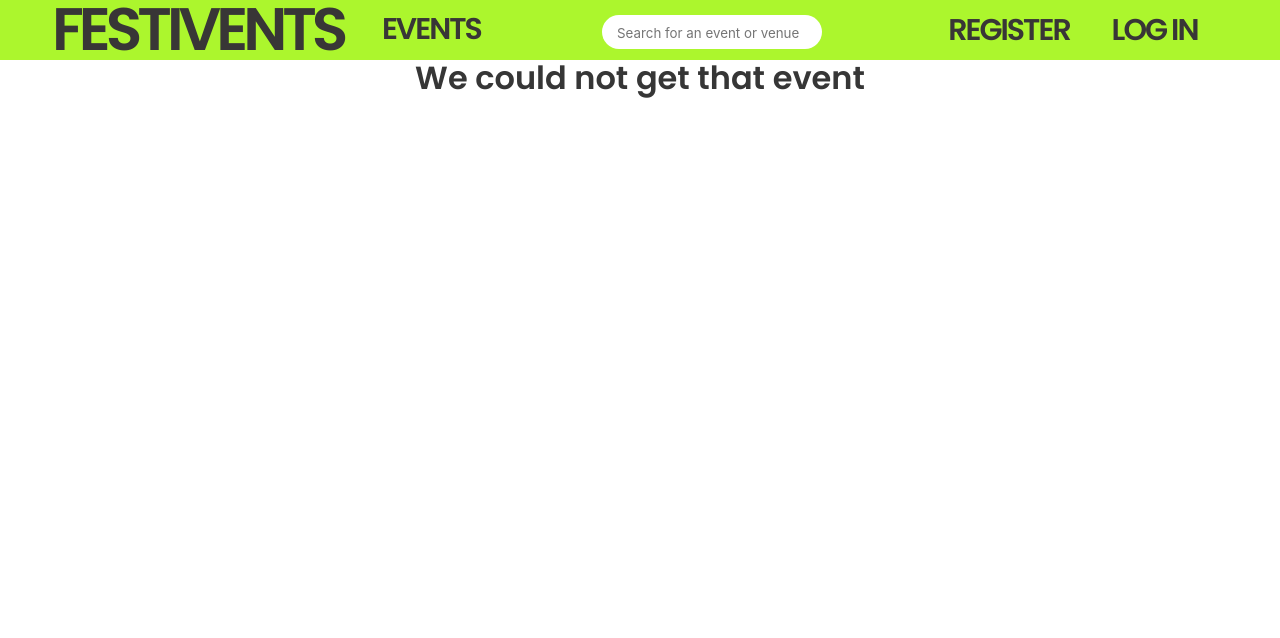
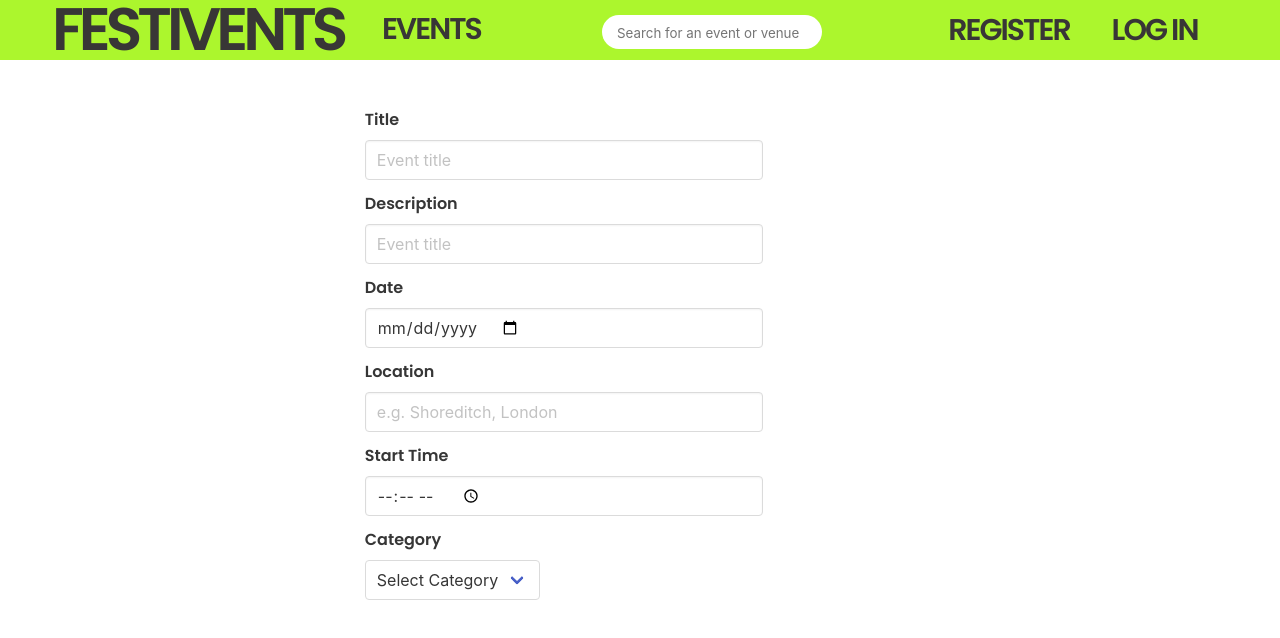
Before and after one commit to JamieJoahill/SEI-59-Project-4, a React (Create React App) app in the folder client/: page /events/new in a window 1280 px wide. Shown: the top 638 px of the page. Built offline with nearby package versions, Linux system fonts and the light colour scheme; no server answers.

Commit message:
AddEvent Component

```diff
--- a/client/src/App.js
+++ b/client/src/App.js
@@ -6,6 +6,8 @@ import ShowEvents from './components/ShowEvents'
 import Register from './components/Register.js'
 import Login from './components/Login'
 import ShowEvent from './components/ShowEvent'
+import AddEvent from './components/AddEvent'
+import AddVenue from './components/AddVenue'
 
 const App = () => {
   return (
@@ -14,7 +16,9 @@ const App = () => {
       <Switch>
         <Route exact path="/" component={Home} />
         <Route exact path="/events" component={ShowEvents} />
+        <Route exact path="/events/new" component={AddEvent} />
         <Route exact path="/events/:id/" component={ShowEvent} />
+        <Route exact path="/venues/new" component={AddVenue} />
         <Route exact path="/register" component={Register} />
         <Route exact path="/login" component={Login} />
       </Switch>
--- /dev/null
+++ b/client/src/components/AddEvent.js
@@ -0,0 +1,101 @@
+import React, { useState } from 'react'
+
+const AddEvent = () => {
+
+  const [formData, setFormData] = useState({
+    title: '',
+    description: '',
+    date: '',
+    photo: '',
+    location: '',
+    start_time: '',
+    finish_time: '',
+  })
+
+  const [errorData, setErrorData] = useState({
+    title: '',
+    description: '',
+    date: '',
+    photo: '',
+    location: '',
+    start_time: '',
+    finish_time: '',
+  })
+
+
+  return (
+    <form className="section container columns">
+
+      <div className="column is-two-fifths container">
+
+        <div className="field is-two-fifths container">
+          <label className="label">Title</label>
+          <div className="control">
+            <input type="text" className="input" placeholder="Event title"/>
+          </div>
+        </div>
+
+        <div className="field is-two-fifths container">
+          <label className="label">Description</label>
+          <div className="control">
+            <input type="text" className="input" placeholder="Event title"/>
+          </div>
+        </div>
+
+        {/* Date */}
+        <div className="field is-two-fifths container">
+          <label className="label">Date</label>
+          <div className="control">
+            <input type="date" className="input"/>
+          </div>
+        </div>
+
+        {/* Photo Upload */}
+
+        {/* Location */}
+        <div className="field is-two-fifths container">
+          <label className="label">Location</label>
+          <div className="control">
+            <input type="text" className="input" placeholder="e.g. Shoreditch, London"/>
+          </div>
+        </div>
+
+        {/* Start time */}
+        <div className="field is-two-fifths container">
+          <label className="label">Start Time</label>
+          <div className="control">
+            <input type="time" className="input"/>
+          </div>
+        </div>
+
+        {/* Finish time */}
+
+        {/* Category */}
+        <div className="field is-two-fifths container">
+          <label className="label">Category</label>
+          <div className="control">
+            <div className="select">
+              <select>
+                <option value="">Select Category</option>
+                <option value="">DJ</option>
+                <option value="">Open mic</option>
+                <option value="">Gigs</option>
+                <option value="">Festival</option>
+              </select>
+            </div>
+          </div>
+        </div>
+
+
+        {/* Venue */}
+
+
+
+      </div>
+
+
+    </form>
+  )
+}
+
+export default AddEvent
--- /dev/null
+++ b/client/src/components/AddVenue.js
@@ -0,0 +1,9 @@
+import React from 'react'
+
+const AddVenue = () => {
+  return (
+    <h1>Add Venue Page</h1>
+  )
+}
+
+export default AddVenue
```
